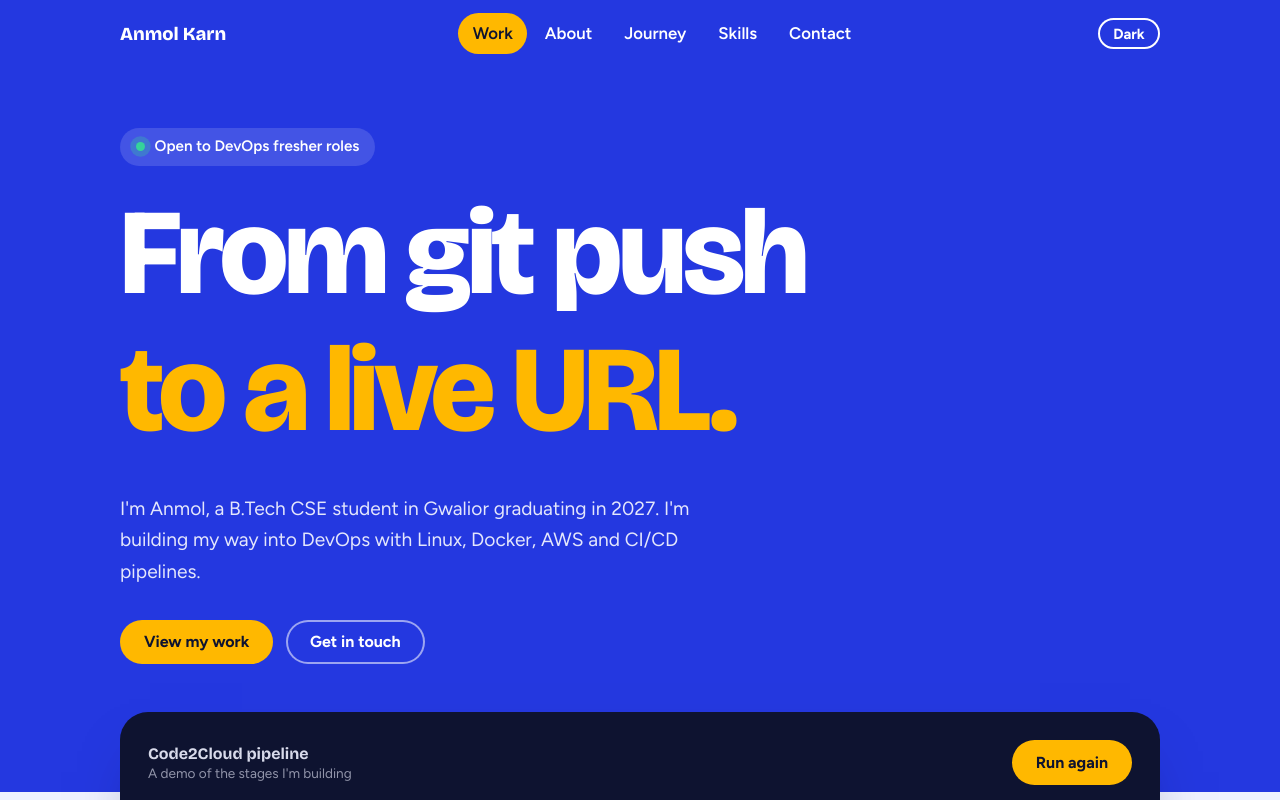
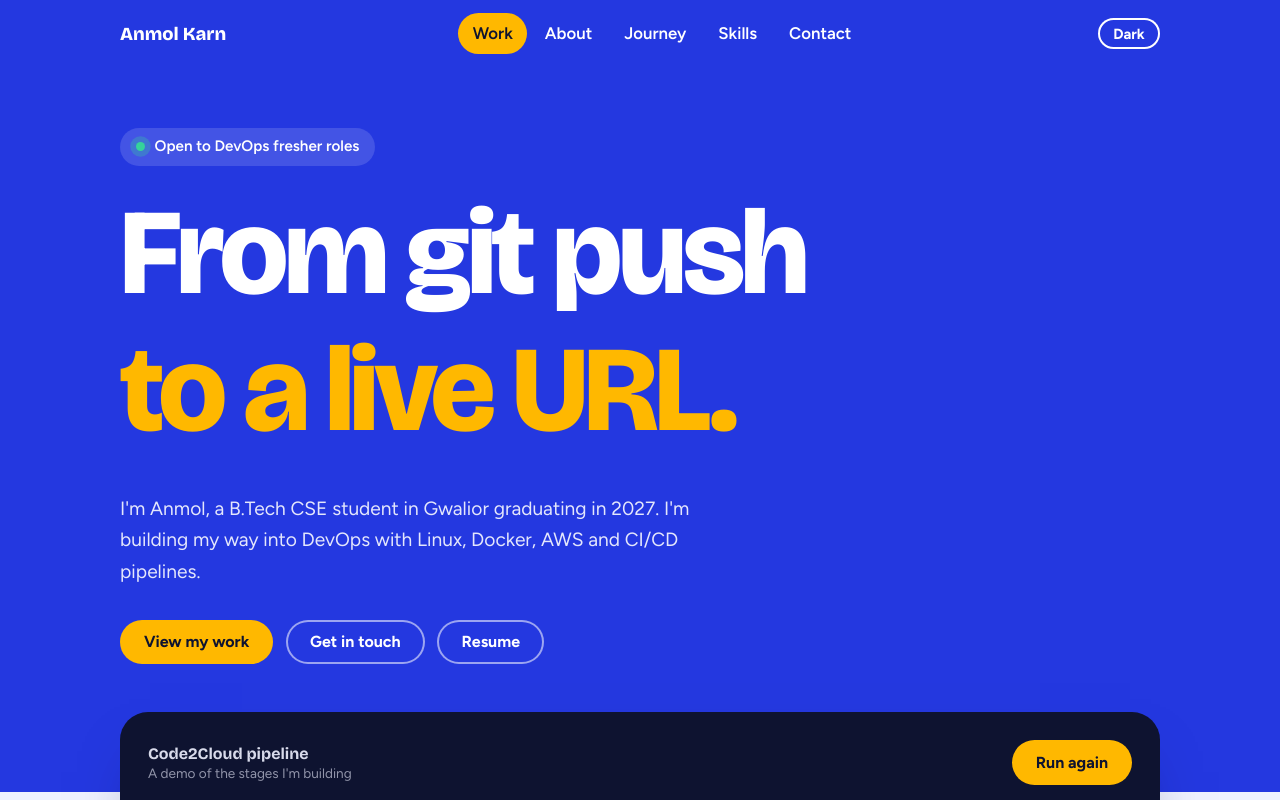
Before and after one commit to anmolkarn271/Portfolio-Frontend, a React (Vite) app: page / in a window 1280 px wide. Shown: the top 800 px of the page. Built offline with nearby package versions, Linux system fonts and the light colour scheme.

Commit message:
add: Anmol Karn - DevOps Resume

```diff
--- a/src/components/Hero.jsx
+++ b/src/components/Hero.jsx
@@ -16,6 +16,15 @@
         <div className="cta">
           <a className="btn" href="#work">View my work</a>
           <a className="btn ghost" href="#contact">Get in touch</a>
+
+          <a
+            className="btn ghost"
+            href="/resume/AnmolKarn-DevOps.pdf"
+            target="_blank"
+            rel="noopener noreferrer"
+          >
+            Resume
+          </a>
         </div>
       </div>
     </section>
```
Also changed, not shown: 1 other file (tests, documents, lock files or other folders).
